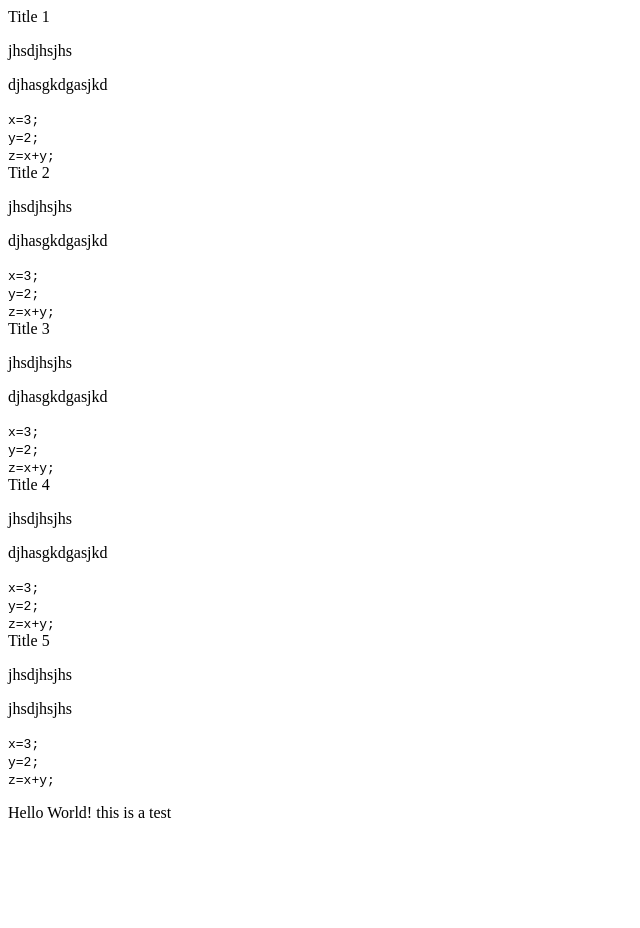
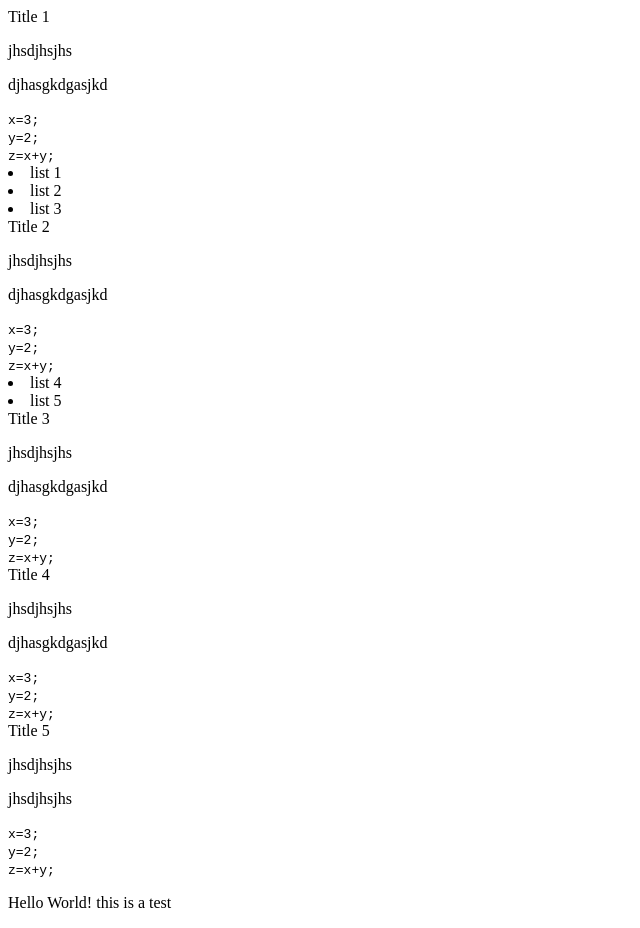
Before and after one commit to eraudotachon/Microverse_project, a plain HTML site: page index.html in a window 1280 px wide. Shown: the whole page, without its empty margins (0-640 px from the left). Before the commit the page ends 838 px from the top, so only its background shows below. Drawn offline with Linux system fonts and the light colour scheme.

Commit message:
Task 7 and 8

```diff
--- a/index.html
+++ b/index.html
@@ -17,6 +17,9 @@
           y=2;<br>
           z=x+y;
         </code>
+        <li>list 1</li>
+        <li>list 2</li>
+        <li>list 3</li>
       </section>
 
       <section class="main-section" id="Title 2">
@@ -28,6 +31,8 @@
           y=2;<br>
           z=x+y;
         </code>
+        <li>list 4</li>
+        <li>list 5</li>
       </section>
 
 
@@ -66,6 +71,10 @@
         </code>
       </section>
 
+      <nav id="navbar">
+
+      </nav>
+
       <script src="https://cdn.freecodecamp.org/testable-projects-fcc/v1/bundle.js"></script>
       <p>Hello World! this is a test</p>
     </main>
```
